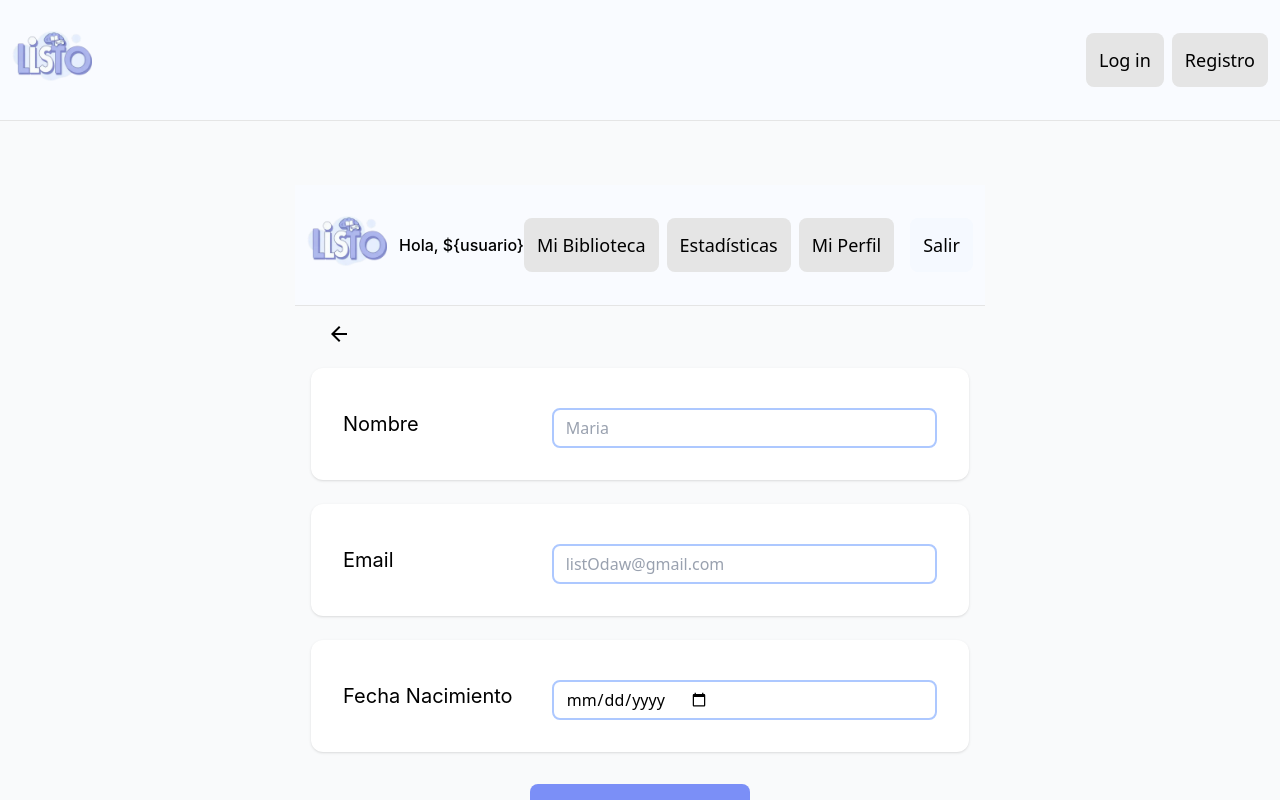
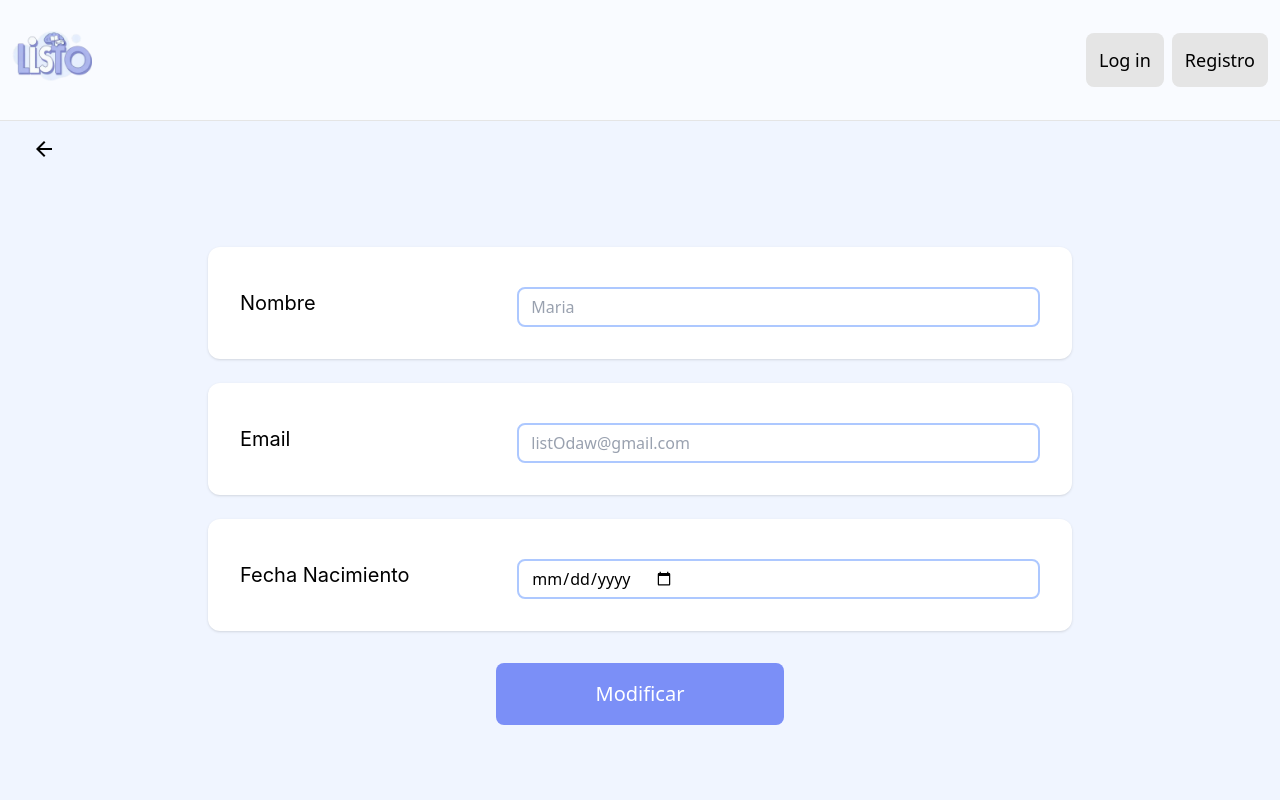
Before and after one commit to egilp04/listO, a React (Vite) app: page /miperfil in a window 1280 px wide. Shown: the top 800 px of the page. Built offline with nearby package versions, Linux system fonts and the light colour scheme.

Commit message:
ajustes layout

```diff
--- a/src/layouts/AppLayout.tsx
+++ b/src/layouts/AppLayout.tsx
@@ -4,9 +4,12 @@ import Navbar from "../componentes/Navbar";
 
 const AppLayout = () => {
   return (
-    <div className="flex flex-col min-h-screen bg-gray-50">
+    <div className="flex flex-col min-h-screen bg-primary-200">
       <Navbar></Navbar>
-      <main className="flex-1 mx-auto px-4 py-6 mt-4 md:mt-10">
+      <div className="w-full px-4 py-4 md:px-8">
+        <span className="material-symbols-outlined text-4xl">arrow_back</span>
+      </div>
+      <main className="flex-1 px-4 py-6 mt-4 md:mt-10">
         <Outlet></Outlet>
       </main>
       <Footer></Footer>
--- a/src/pages/Estadisticas.tsx
+++ b/src/pages/Estadisticas.tsx
@@ -1,7 +1,7 @@
-import { useState, useEffect } from 'react';
-import CardEstadistica from '../componentes/tarjetas/cardEstadistica';
-import CardEstadisticaG from '../componentes/tarjetas/cardEstadisticaG';
-import CardEstadisticaT from '../componentes/tarjetas/cardEstadisticaT';
+import { useState, useEffect } from "react";
+import CardEstadistica from "../componentes/tarjetas/cardEstadistica";
+import CardEstadisticaG from "../componentes/tarjetas/cardEstadisticaG";
+import CardEstadisticaT from "../componentes/tarjetas/cardEstadisticaT";
 
 interface CardData {
   id: number;
@@ -12,7 +12,9 @@ interface CardData {
 }
 
 const Estadisticas = () => {
-  const [infoTarjetaEstadistica, setInfoTarjetaEstadistica] = useState<CardData[]>([]);
+  const [infoTarjetaEstadistica, setInfoTarjetaEstadistica] = useState<
+    CardData[]
+  >([]);
 
   useEffect(() => {
     const getDataEstadistica = async () => {
@@ -33,14 +35,8 @@ const Estadisticas = () => {
 
   return (
     <>
-      <div className="w-full px-4 py-4 md:px-8">
-          <span className="material-symbols-outlined text-4xl">
-            arrow_back
-          </span>
-      </div>
-
       <div className="flex-grow w-full max-w-7xl mx-auto px-4 pb-8 space-y-8">
-        <h1 >Estadísticas</h1>
+        <h1>Estadísticas</h1>
 
         {/* Grid de Tarjetas Superiores */}
         <div className="grid grid-cols-1 sm:grid-cols-2 lg:grid-cols-4 gap-4">
@@ -54,20 +50,23 @@ const Estadisticas = () => {
               />
             ))
           ) : (
-            <p className="col-span-full text-center text-gray-500">Cargando estadísticas...</p>
+            <p className="col-span-full text-center text-gray-500">
+              Cargando estadísticas...
+            </p>
           )}
         </div>
 
         {/* Barra Total Items */}
-        <CardEstadisticaG
-          texto="Total de items completados"
-          numero={4}
-        />
+        <CardEstadisticaG texto="Total de items completados" numero={4} />
 
         {/* Completados por mes */}
         <div className="bg-white rounded-xl p-6 shadow-sm flex justify-between items-center cursor-pointer">
-          <h2 className="text-primary-600 text-2xl font-bold">Completados por mes (2026)</h2>
-          <span className="material-symbols-outlined text-black text-5xl">expand_more</span>
+          <h2 className="text-primary-600 text-2xl font-bold">
+            Completados por mes (2026)
+          </h2>
+          <span className="material-symbols-outlined text-black text-5xl">
+            expand_more
+          </span>
         </div>
 
         {/* Grid de Top Lists */}
@@ -76,13 +75,21 @@ const Estadisticas = () => {
           <div className="bg-primary-50 rounded-xl p-6 shadow-sm space-y-4">
             <div className="flex items-center gap-3 mb-4">
               <div className="bg-warning-400 p-1 rounded-md">
-                <span className="material-symbols-outlined icon-filled text-white">star</span>
+                <span className="material-symbols-outlined icon-filled text-white">
+                  star
+                </span>
               </div>
-              <h3 className="text-primary-600 text-2xl font-bold">Top Libros</h3>
+              <h3 className="text-primary-600 text-2xl font-bold">
+                Top Libros
+              </h3>
             </div>
             <div className="space-y-3">
               {[1, 1, 1].map((item, index) => (
-                <CardEstadisticaT key={index} numero={item} texto="El código Da Vinci" />
+                <CardEstadisticaT
+                  key={index}
+                  numero={item}
+                  texto="El código Da Vinci"
+                />
               ))}
             </div>
           </div>
@@ -91,13 +98,19 @@ const Estadisticas = () => {
           <div className="bg-primary-50 rounded-xl p-6 shadow-sm space-y-4">
             <div className="flex items-center gap-3 mb-4">
               <div className="bg-warning-400 p-1 rounded-md">
-                <span className="material-symbols-outlined icon-filled text-white">star</span>
+                <span className="material-symbols-outlined icon-filled text-white">
+                  star
+                </span>
               </div>
               <h3 className="text-primary-600 text-2xl font-bold">Top Juego</h3>
             </div>
             <div className="space-y-3">
               {[1, 1, 1].map((item, index) => (
-                <CardEstadisticaT key={index} numero={item} texto="El código Da Vinci" />
+                <CardEstadisticaT
+                  key={index}
+                  numero={item}
+                  texto="El código Da Vinci"
+                />
               ))}
             </div>
           </div>
@@ -106,13 +119,21 @@ const Estadisticas = () => {
           <div className="bg-primary-50 rounded-xl p-6 shadow-sm space-y-4">
             <div className="flex items-center gap-3 mb-4">
               <div className="bg-warning-400 p-1 rounded-md">
-                <span className="material-symbols-outlined icon-filled text-white">star</span>
+                <span className="material-symbols-outlined icon-filled text-white">
+                  star
+                </span>
               </div>
-              <h3 className="text-primary-600 text-2xl font-bold">Top Generos</h3>
+              <h3 className="text-primary-600 text-2xl font-bold">
+                Top Generos
+              </h3>
             </div>
             <div className="space-y-3">
               {[1, 1, 1].map((item, index) => (
-                <CardEstadisticaT key={index} numero={item} texto="El código Da Vinci" />
+                <CardEstadisticaT
+                  key={index}
+                  numero={item}
+                  texto="El código Da Vinci"
+                />
               ))}
             </div>
           </div>
--- a/src/pages/EstadisticasGlobales.tsx
+++ b/src/pages/EstadisticasGlobales.tsx
@@ -34,10 +34,7 @@ const EstadisticasGlobales = () => {
   }, []);
   const conteo = 10;
   return (
-    <div className="bg-primary-200 min-h-screen flex flex-col gap-20 md:gap-18 p-4">
-      <div className="w-full">
-        <span className="material-symbols-outlined">arrow_back</span>
-      </div>
+    <div className=" min-h-screen flex flex-col gap-20 md:gap-18 p-4">
       <div className="shadow-elevation-3 bg-primary-50 flex flex-row gap-6 p-4 rounded-sm justify-between items-center">
         <h3 className="w-full text-primary-700">
           Usuarios registrados por mes: {conteo}
--- a/src/pages/GestionAdmin.tsx
+++ b/src/pages/GestionAdmin.tsx
@@ -1,20 +1,22 @@
+import { useNavigate } from "react-router-dom";
 import Button from "../componentes/Button";
 import Inputs from "../componentes/Inputs/Inputs";
 import Table from "../componentes/Table";
 
 const GestionAdmin = () => {
+  const navigate = useNavigate();
+  const handleClick = () => {
+    navigate("/genero");
+  };
   return (
-    <div className="bg-primary-200 flex flex-col min-h-screen gap-20 p-4 md:p-6">
-      <div className="w-full">
-        <span className="material-symbols-outlined">arrow_back</span>
-      </div>
+    <div className="flex flex-col min-h-screen gap-20 p-4 md:p-6">
       <div className="flex flex-row gap-10 w-full justify-center items-center">
         <Button variant="secundario">
           <span>Usuario</span>
         </Button>
-        <Button variant="secundario">
+        <Button variant="secundario" onClick={handleClick}>
           {" "}
-          <span>Usuario</span>
+          <span>Género</span>
         </Button>
       </div>
       <div className="shadow-elevation-3 bg-primary-50 flex flex-col gap-6 max-h-150 overflow-hidden p-4 rounded-sm">
--- a/src/pages/biblioteca.tsx
+++ b/src/pages/biblioteca.tsx
@@ -14,7 +14,7 @@ const itemEjemplo = {
 
 const Biblioteca = () => {
   return (
-    <div className="min-h-screen bg-primary-200 p-6 md:p-10">
+    <div className="min-h-screen  p-6 md:p-10">
       <h1 className="font-bold mb-10">Mi Biblioteca</h1>
 
       <div className="flex justify-center mb-8">
--- a/src/pages/miPerfil.tsx
+++ b/src/pages/miPerfil.tsx
@@ -1,23 +1,10 @@
-import { Link } from 'react-router-dom';
-import Navbar from '../componentes/Navbar';
-import Button from '../componentes/Button';
-import Inputs from '../componentes/Inputs/Inputs';
+import Button from "../componentes/Button";
+import Inputs from "../componentes/Inputs/Inputs";
 
 const MiPerfil = () => {
   return (
-        <div className="min-h-screen bg-gray-50 flex flex-col">
-            <Navbar usuario="${usuario}" estaLogueado={true} />
-
-            <div className="w-full px-4 py-4 md:px-8">
-                <Link to="/" className="inline-flex items-center text-black hover:text-primary-600 transition-colors">
-                    <span className="material-symbols-outlined text-4xl">
-                        arrow_back
-                    </span>
-                </Link>
-            </div>
-
+    <div className="min-h-screen  flex flex-col">
       <div className="flex-grow w-full max-w-4xl mx-auto px-4 pb-8">
-
         <div className="space-y-6">
           {/* Tarjeta  del Nombre */}
           <div className="bg-white p-6 md:p-8 rounded-xl shadow-sm flex flex-col md:flex-row items-center gap-4">
@@ -35,21 +22,27 @@ const MiPerfil = () => {
               <label>Email</label>
             </div>
             <div className="w-full md:w-2/3">
-                            <Inputs label="" placeholder="listOdaw@gmail.com" name="email" type="email" />
+              <Inputs
+                label=""
+                placeholder="listOdaw@gmail.com"
+                name="email"
+                type="email"
+              />
             </div>
           </div>
-
-                    {/* Tarjeta Fecha Nacimiento */}
           <div className="bg-white p-6 md:p-8 rounded-xl shadow-sm flex flex-col md:flex-row items-center gap-4">
             <div className="w-full md:w-1/3">
               <label>Fecha Nacimiento</label>
             </div>
             <div className="w-full md:w-2/3">
-                            <Inputs label="" placeholder="00/00/0000" name="fechaNacimiento" type="date" />
+              <Inputs
+                label=""
+                placeholder="00/00/0000"
+                name="fechaNacimiento"
+                type="date"
+              />
             </div>
           </div>
-
-                    {/* Botón  de Modificar */}
           <div className="flex justify-center mt-8">
             <div className="w-full md:w-1/3">
               <Button variant="primario" className="w-full py-4 text-xl">
```
Also changed, not shown: src/App.tsx (+8 -3 lines). Lines whose indentation alone changed are shown as unchanged.
